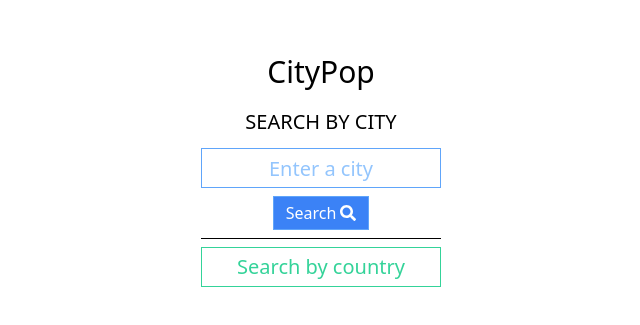
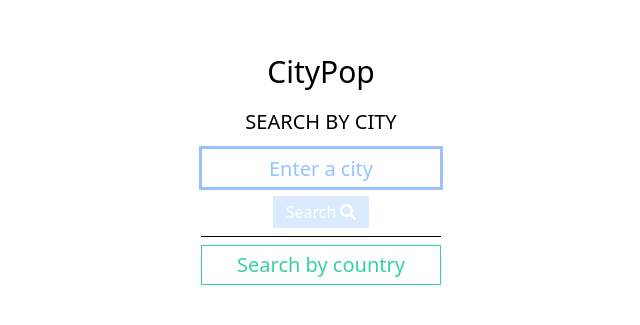
Before and after one commit to rasmus-rudling/city-pop-population-explorer, a React (Create React App) app in the folder app/: page /search_by_city in a window 1280 px wide. Shown: the part 259-584 px from the top of the page, without its empty margins (319-959 px from the left). Built offline with nearby package versions, Linux system fonts and the light colour scheme.

Commit message:
refactor: add spinner when API call is loading

```diff
--- a/app/src/components/common/Button2.tsx
+++ b/app/src/components/common/Button2.tsx
@@ -1,23 +1,28 @@
 import React, { MouseEventHandler } from "react";
 import { FontAwesomeIcon } from "@fortawesome/react-fontawesome";
 import { faSearch } from "@fortawesome/free-solid-svg-icons";
+import spinner from "../../resources/spinner.svg";
 
 interface Props {
 	text: string;
-	onClick: MouseEventHandler<HTMLButtonElement>;
+	btnOnClick: MouseEventHandler<HTMLButtonElement>;
 	color: string;
 	extraClasses?: string;
 	type?: "button" | "submit" | "reset";
 	icon?: string;
+	isLoading?: boolean;
+	disabled?: boolean;
 }
 
 const Button2: React.FC<Props> = ({
 	text,
-	onClick,
+	btnOnClick,
 	color,
 	extraClasses,
 	icon,
 	type = "button",
+	isLoading = true,
+	disabled = false,
 }) => {
 	let iconToDisplay;
 
@@ -25,28 +30,39 @@ const Button2: React.FC<Props> = ({
 		iconToDisplay = <FontAwesomeIcon icon={faSearch} />;
 	}
 
+	let buttonClass = `
+        text-l font-medium text-white
+        w-24
+        h-8
+        duration-200
+        flex justify-center items-center
+    `;
+
+	buttonClass += extraClasses;
+
+	if (disabled) {
+		buttonClass += ` bg-${color}-100 cursor-default`;
+	} else {
+		buttonClass += ` bg-${color}-500 border hover:bg-${color}-600`;
+	}
+
 	return (
-		<button
-			onClick={onClick}
-			className={
-				`
-                text-l font-medium text-white
-                border border-${color}-400
-                w-max
-                px-3
-                py-1
-                duration-200
-                bg-${color}-500
-                hover:bg-${color}-600
-            ` + extraClasses
-			}
-			type={type}
-		>
-			{text}
-
-			{iconToDisplay ? (
-				<span className={`ml-1`}>{iconToDisplay}</span>
-			) : null}
+		<button onClick={btnOnClick} className={buttonClass} type={type}>
+			{isLoading ? (
+				<img
+					src={spinner}
+					alt="spinner"
+					className={`fill-current text-white h-6`}
+				/>
+			) : (
+				<>
+					{" "}
+					{text}
+					{iconToDisplay ? (
+						<span className={`ml-1`}>{iconToDisplay}</span>
+					) : null}
+				</>
+			)}
 		</button>
 	);
 };
--- a/app/src/components/common/form/TextInput.tsx
+++ b/app/src/components/common/form/TextInput.tsx
@@ -36,6 +36,7 @@ const TextInput: React.FC<Props> = ({
                 focus:outline-none focus:ring-2 focus:border-${color}-300
             ` + extraClasses
 			}
+			autoFocus
 		/>
 	);
 };
--- a/app/src/components/pages/PopulationResultPage.tsx
+++ b/app/src/components/pages/PopulationResultPage.tsx
@@ -1,4 +1,4 @@
-import React, { useState } from "react";
+import React, { useEffect, useState } from "react";
 import { useHistory } from "react-router";
 import { useSelectedCity } from "../../contexts/SelectedCityContext";
 import Button1 from "../common/Button1";
@@ -23,6 +23,13 @@ const PopulationResultPage = () => {
 		cityPopulationSafe = numberWithSpaces("");
 		cityCountrySafe = "";
 	}
+
+	useEffect(() => {
+		// If population is zero, the user has been wrongly redirected to this page.
+		if (city.population === 0) {
+			history.push("/");
+		}
+	}, []);
 
 	return (
 		<>
--- a/app/src/components/pages/SearchByCityPage.tsx
+++ b/app/src/components/pages/SearchByCityPage.tsx
@@ -16,18 +16,29 @@ const SearchByCityPage = () => {
 	};
 
 	const [currentCityInput, setCurrentCityInput] = useState<string>("");
+	const [isLoading, setIsLoading] = useState(false);
 
 	// const [errorMsg, setErrorMsg] = useState(errorMsgs.noCityFound);
 	const [errorMsg, setErrorMsg] = useState("");
 
 	const submitSearchHandler = async () => {
-		let city = await GeoNamesAPI.getCity(currentCityInput);
-		if (!city) {
+		setErrorMsg("");
+		setIsLoading(true);
+		let cityResponse = await GeoNamesAPI.getCity(currentCityInput);
+		setIsLoading(false);
+		if (!cityResponse) {
 			setErrorMsg(errorMsgs.noCityFound);
 		} else {
-			setErrorMsg("");
-			selectedCityUpdate(city.name, city.population, city.countryName);
-			history.push("/population_result_page");
+			if (typeof cityResponse === "string") {
+				setErrorMsg(cityResponse);
+			} else {
+				selectedCityUpdate(
+					cityResponse.name,
+					cityResponse.population,
+					cityResponse.countryName
+				);
+				history.push("/population_result_page");
+			}
 		}
 
 		setCurrentCityInput("");
@@ -41,7 +52,9 @@ const SearchByCityPage = () => {
 					<form
 						onSubmit={(e) => {
 							e.preventDefault();
-							submitSearchHandler();
+							if (currentCityInput.length !== 0) {
+								submitSearchHandler();
+							}
 						}}
 					>
 						<TextInput
@@ -55,12 +68,14 @@ const SearchByCityPage = () => {
 						/>
 
 						<Button2
-							extraClasses="w-full mt-2"
+							extraClasses="mt-2 mx-auto"
 							color="blue"
-							onClick={() => {}}
+							btnOnClick={() => {}}
 							text="Search"
 							type="submit"
 							icon="search"
+							isLoading={isLoading}
+							disabled={currentCityInput.length === 0}
 						/>
 					</form>
 
--- a/app/src/utility/geoNamesHandler.ts
+++ b/app/src/utility/geoNamesHandler.ts
@@ -43,25 +43,35 @@ export const GeoNamesAPI = {
 			});
 	},
 	async getCountry(searchString: string) {
-		let response: geoNamesResponse = await GeoNamesAPI.apiCall(
+		let response: geoNamesResponse | undefined = await GeoNamesAPI.apiCall(
 			`q=${searchString}&maxRows=10&fuzzy=0.8&orderby=[population]`
 		);
 
-		let country = response.geonames.filter(
+		let country = response?.geonames.filter(
 			(geoNameObj) => geoNameObj.countryName === geoNameObj.name
 		)[0];
 
-		return country;
+		if (country && country.population <= 0) {
+			return undefined;
+		} else {
+			return country;
+		}
 	},
 	async getCity(searchString: string) {
-		let response: geoNamesResponse = await GeoNamesAPI.apiCall(
+		let response: geoNamesResponse | undefined = await GeoNamesAPI.apiCall(
 			`q=${searchString}&maxRows=10&fuzzy=0.8&orderby=[population]`
 		);
 
-		let city = response.geonames.filter(
+		let city = response?.geonames.filter(
 			(geoNameObj) => geoNameObj.fclName === "city, village,..."
 		)[0];
 
-		return city;
+		if (!city) {
+			return undefined;
+		} else if (city.population <= 0) {
+			return `We found the city ${city.name} in ${city.countryName}. However, we don't have the info about its population.`;
+		} else {
+			return city;
+		}
 	},
 };
```
